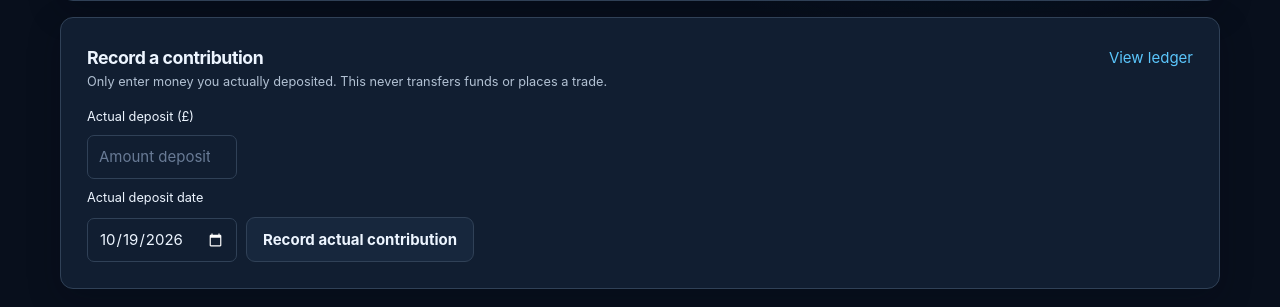
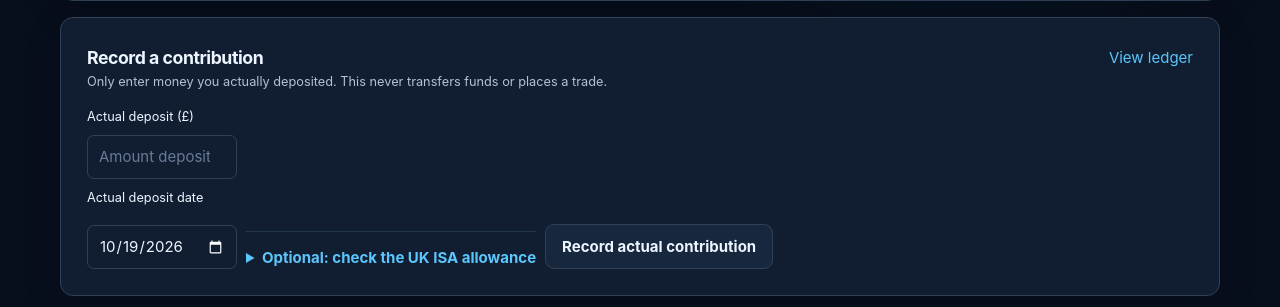
Before and after one commit to Ricas13/wealtharr_v2, a Django app: template templates/today.html in a window 1280 px wide. Shown: the part 859-1166 px from the top of the page. Run offline with Django 5.2, Linux system fonts and the light colour scheme; the template is opened without the code that fills it, so the values that code supplies are empty.

Commit message:
feat(isa): add optional HMRC-sourced other-ISA warning input to actual deposit form

```diff
--- a/templates/today.html
+++ b/templates/today.html
@@ -110,6 +110,19 @@
         <input class="field" id="deposit-amount" name="amount" type="number" inputmode="decimal" step="0.01" min="0.01" placeholder="Amount deposited" required>
         <label for="deposit-date">Actual deposit date</label>
         <input class="field" id="deposit-date" name="occurred_on" type="date" value="{% now 'Y-m-d' %}" required>
+        <details class="ck-details ck-isa-check">
+          <summary>Optional: check the UK ISA allowance</summary>
+          <label for="other-isa-subscriptions">New subscriptions to your other ISAs this tax year (£)</label>
+          <input class="field" id="other-isa-subscriptions" name="other_isa_subscriptions"
+                 type="number" inputmode="decimal" min="0" step="0.01"
+                 placeholder="Leave blank if unknown">
+          <p class="ck-muted">2026/27: £20,000 overall across your ISAs, from 6 April to 5 April.
+            Wealtharr can only count your recorded deposits here; other accounts,
+            ISA transfers and flexible ISA rules need your own reconciliation.
+            <a href="https://www.gov.uk/individual-savings-accounts" target="_blank"
+               rel="noopener noreferrer">HMRC ISA guidance</a>.
+            The warning is advisory; it does not approve or prevent a real contribution.</p>
+        </details>
         <button type="submit" class="btn">Record actual contribution</button>
       </form>
     </section>
```
